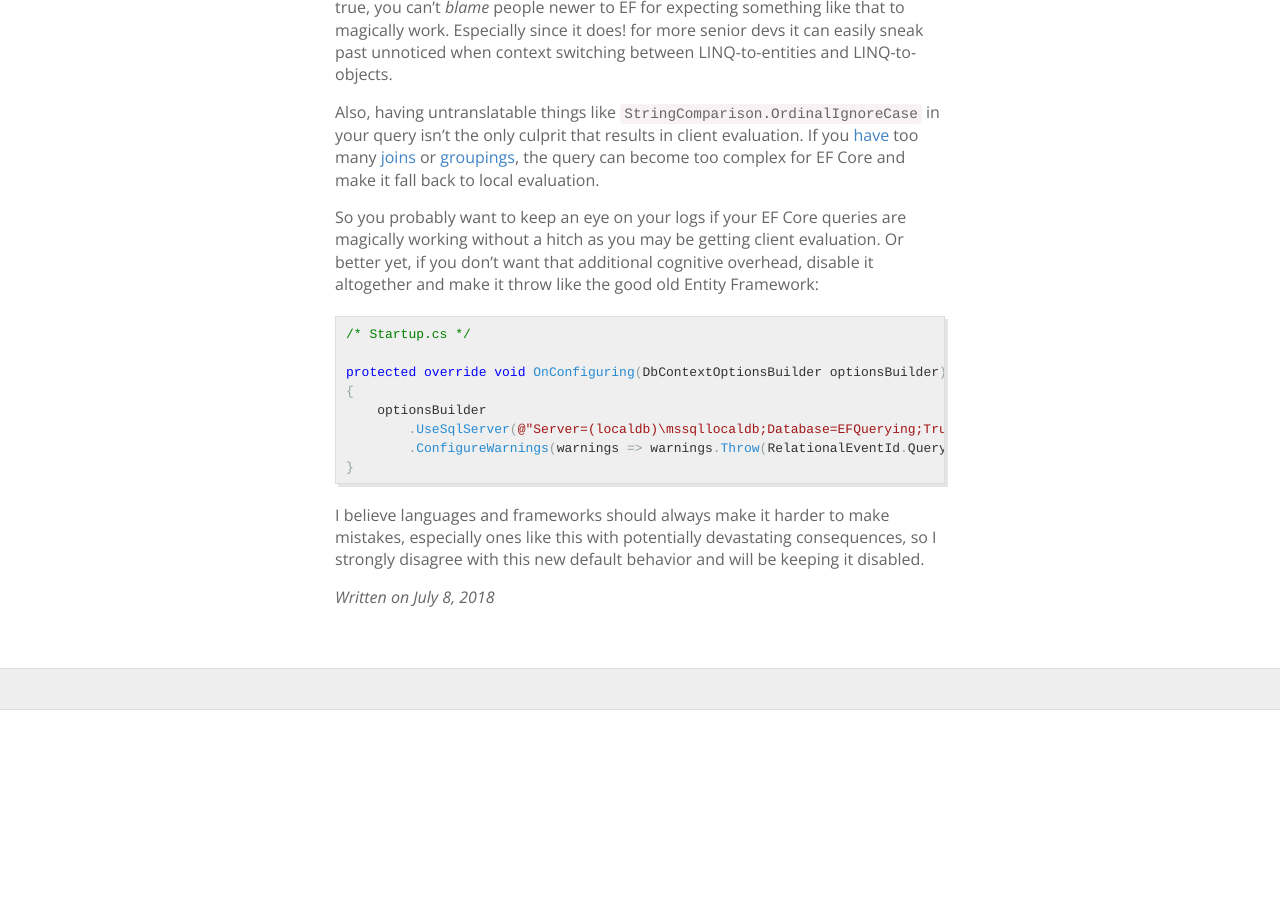
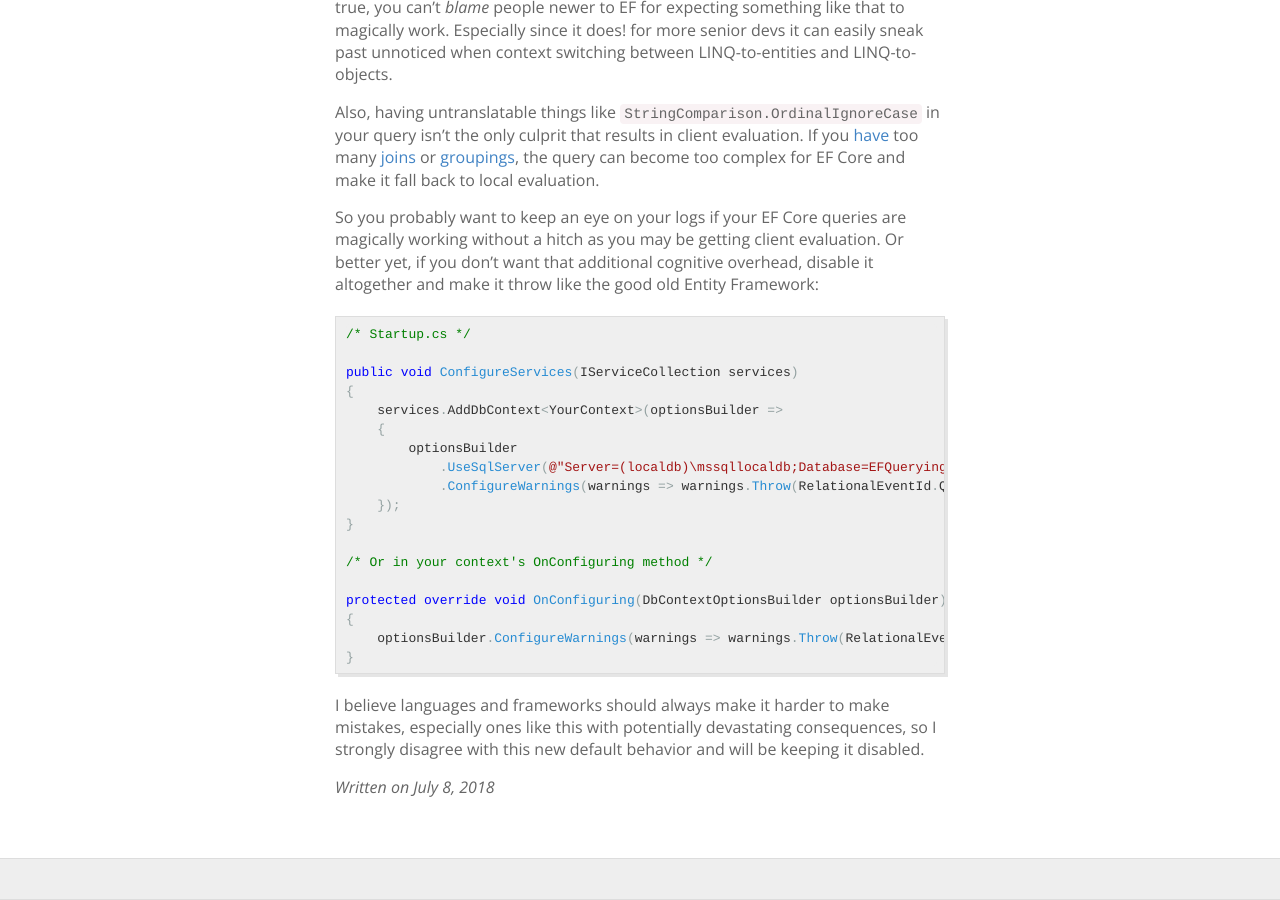
Before and after one commit to SaebAmini/saebamini.github.io, a Jekyll site: the page built from _posts/2018-07-08-the-dangerous-ef-core-feature-automatic-client-evaluation.md, in a window 1280 px wide and 900 px high, scrolled down 1948 px. Built offline with Jekyll 4.4.1, drawn with Linux system fonts in a browser that asks for light colours; comment, search, counter and statistics services are not loaded; before the commit the page ends 2658 px from its top, so only the background shows below that.

Commit message:
Improves code sample

```diff
--- a/_posts/2018-07-08-the-dangerous-ef-core-feature-automatic-client-evaluation.md
+++ b/_posts/2018-07-08-the-dangerous-ef-core-feature-automatic-client-evaluation.md
@@ -63,13 +63,22 @@
 
 /* Startup.cs */
 
+public void ConfigureServices(IServiceCollection services)
+{
+	services.AddDbContext<YourContext>(optionsBuilder =>
+	{
+		optionsBuilder
+			.UseSqlServer(@"Server=(localdb)\mssqllocaldb;Database=EFQuerying;Trusted_Connection=True;")
+			.ConfigureWarnings(warnings => warnings.Throw(RelationalEventId.QueryClientEvaluationWarning));
+	});
+}
+
+/* Or in your context's OnConfiguring method */
+
 protected override void OnConfiguring(DbContextOptionsBuilder optionsBuilder)
 {
-	optionsBuilder
-		.UseSqlServer(@"Server=(localdb)\mssqllocaldb;Database=EFQuerying;Trusted_Connection=True;")
-		.ConfigureWarnings(warnings => warnings.Throw(RelationalEventId.QueryClientEvaluationWarning));
+	optionsBuilder.ConfigureWarnings(warnings => warnings.Throw(RelationalEventId.QueryClientEvaluationWarning));
 }
-
 
 {% endhighlight %}
 
```
